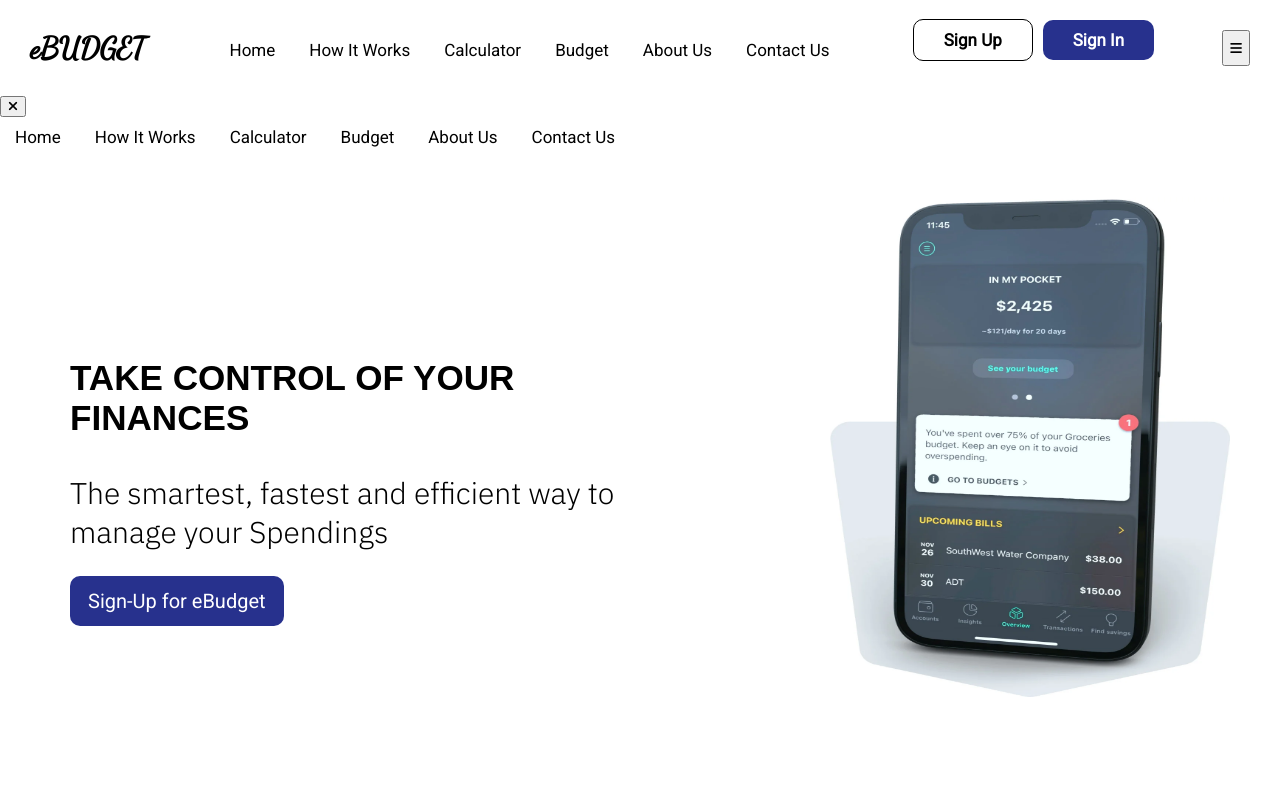
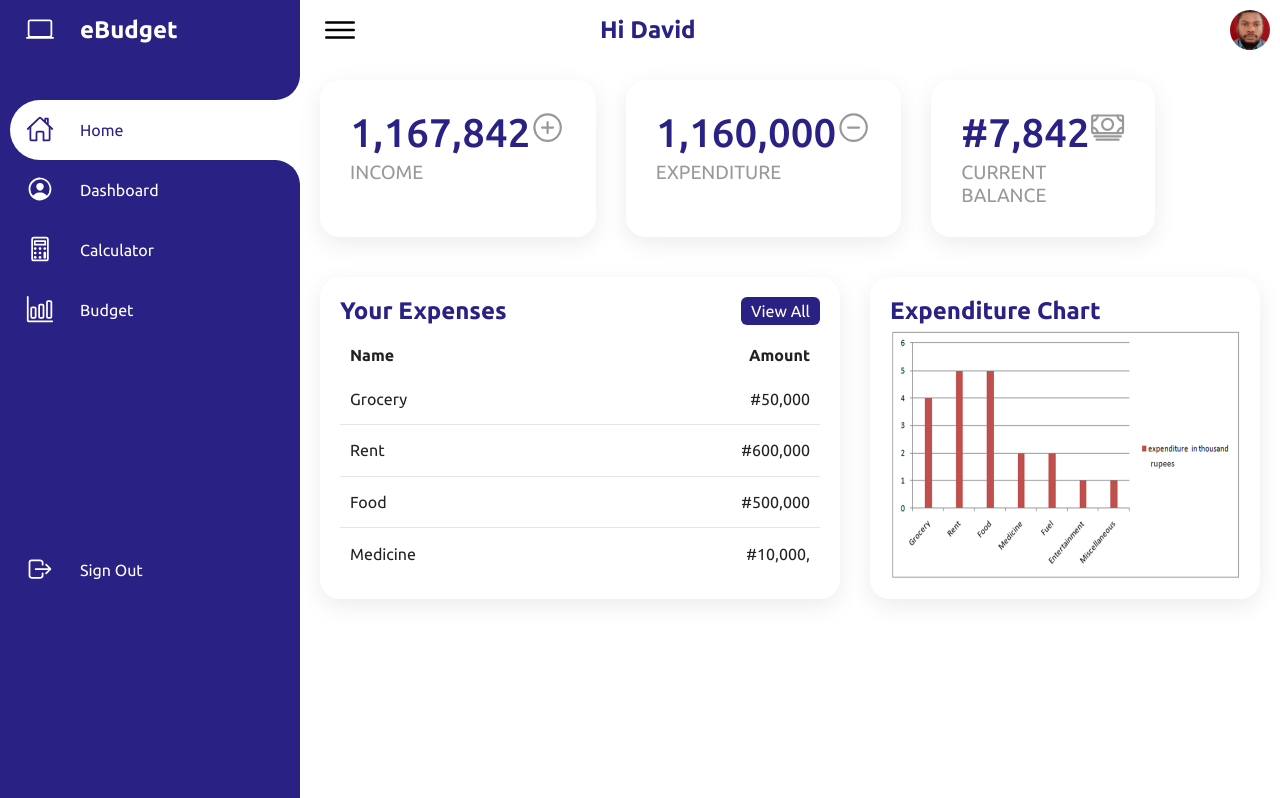
Before and after one commit to tiidelabfellowship/pacesetters, a plain HTML site: page index.html in a window 1280 px wide. Both pictures are taken after a click on the link "Home". Shown: the top 798 px of the page. Drawn offline with nearby package versions, Linux system fonts and the light colour scheme; a web font is replaced by a local one.

Commit message:
Add files via upload
dashboard

```diff
--- /dev/null
+++ b/assets/css/style.css
@@ -0,0 +1,406 @@
+/* =============== Globals ============== */
+* {
+  font-family: "Ubuntu", sans-serif;
+  margin: 0;
+  padding: 0;
+  box-sizing: border-box;
+}
+
+:root {
+  --blue: #2a2185;
+  --white: #fff;
+  --gray: #f5f5f5;
+  --black1: #222;
+  --black2: #999;
+    font-family: 'Ubuntu', sans-serif;
+}
+
+body {
+  min-height: 100vh;
+  overflow-x: hidden;
+}
+
+.container {
+  position: relative;
+  width: 100%;
+}
+
+/* =============== Navigation ================ */
+.navigation {
+  position: fixed;
+  width: 300px;
+  height: 100%;
+  background: var(--blue);
+  border-left: 10px solid var(--blue);
+  transition: 0.5s;
+  overflow: hidden;
+}
+.navigation.active {
+  width: 80px;
+}
+
+.navigation ul {
+  position: absolute;
+  top: 0;
+  left: 0;
+  width: 100%;
+}
+
+.navigation ul li {
+  position: relative;
+  width: 100%;
+  list-style: none;
+  border-top-left-radius: 30px;
+  border-bottom-left-radius: 30px;
+}
+
+.navigation ul li:hover,
+.navigation ul li.hovered {
+  background-color: var(--white);
+}
+
+.navigation ul li:nth-child(1) {
+  margin-bottom: 40px;
+  pointer-events: none;
+}
+
+.navigation ul li:nth-child(6) {
+  margin-top: 200px;
+}
+
+.navigation ul li a {
+  position: relative;
+  display: block;
+  width: 100%;
+  display: flex;
+  text-decoration: none;
+  color: var(--white);
+}
+.navigation ul li:hover a,
+.navigation ul li.hovered a {
+  color: var(--blue);
+}
+
+.navigation ul li a .icon {
+  position: relative;
+  display: block;
+  min-width: 60px;
+  height: 60px;
+  line-height: 75px;
+  text-align: center;
+}
+.navigation ul li a .icon ion-icon {
+  font-size: 1.75rem;
+}
+
+.navigation ul li a .title {
+  position: relative;
+  display: block;
+  padding: 0 10px;
+  height: 60px;
+  line-height: 60px;
+  text-align: start;
+  white-space: nowrap;
+}
+
+/* --------- curve outside ---------- */
+.navigation ul li:hover a::before,
+.navigation ul li.hovered a::before {
+  content: "";
+  position: absolute;
+  right: 0;
+  top: -50px;
+  width: 50px;
+  height: 50px;
+  background-color: transparent;
+  border-radius: 50%;
+  box-shadow: 35px 35px 0 10px var(--white);
+  pointer-events: none;
+}
+.navigation ul li:hover a::after,
+.navigation ul li.hovered a::after {
+  content: "";
+  position: absolute;
+  right: 0;
+  bottom: -50px;
+  width: 50px;
+  height: 50px;
+  background-color: transparent;
+  border-radius: 50%;
+  box-shadow: 35px -35px 0 10px var(--white);
+  pointer-events: none;
+}
+
+/* ===================== Main ===================== */
+.main {
+  position: absolute;
+  width: calc(100% - 300px);
+  left: 300px;
+  min-height: 100vh;
+  background: var(--white);
+  transition: 0.5s;
+}
+.main.active {
+  width: calc(100% - 80px);
+  left: 80px;
+}
+
+.toper{
+  width: 100%;
+  height: 60px;
+  display: flex;
+  justify-content: space-between;
+  align-items: center;
+  padding: 0 10px;
+}
+
+.toggle {
+  position: relative;
+  width: 60px;
+  height: 60px;
+  display: flex;
+  justify-content: center;
+  align-items: center;
+  font-size: 2.5rem;
+  cursor: pointer;
+}
+
+.search {
+  color: var(--blue);
+  position: relative;
+  width: 400px;
+  margin: 0 10px;
+  }
+
+.user {
+  position: relative;
+  width: 40px;
+  height: 40px;
+  border-radius: 50%;
+  overflow: hidden;
+  cursor: pointer;
+}
+
+.user img {
+  position: absolute;
+  top: 0;
+  left: 0;
+  width: 100%;
+  height: 100%;
+  object-fit: cover;
+}
+
+/* ======================= Cards ====================== */
+.cardBox {
+  position: relative;
+  width: 100%;
+  padding: 20px;
+  display: grid;
+  grid-template-columns: repeat(4, 1fr);
+  grid-gap: 30px;
+}
+
+.cardBox .card {
+  position: relative;
+  background: var(--white);
+  padding: 30px;
+  border-radius: 20px;
+  display: flex;
+  justify-content: space-between;
+  cursor: pointer;
+  box-shadow: 0 7px 25px rgba(0, 0, 0, 0.08);
+}
+
+.cardBox .card .numbers {
+  position: relative;
+  font-weight: 500;
+  font-size: 2.5rem;
+  color: var(--blue);
+}
+
+.cardBox .card .cardName {
+  color: var(--black2);
+  font-size: 1.2rem;
+  margin-top: 5px;
+}
+
+.cardBox .card .iconBx {
+  font-size: 2.2rem;
+  color: var(--black2);
+}
+
+.cardBox .card:hover {
+  background: var(--blue);
+}
+.cardBox .card:hover .numbers,
+.cardBox .card:hover .cardName,
+.cardBox .card:hover .iconBx {
+  color: var(--white);
+}
+
+/* ================== Details List ============== */
+.details {
+  position: relative;
+  width: 100%;
+  padding: 20px;
+  display: grid;
+  grid-template-columns: 2fr 1fr;
+  grid-gap: 30px;
+}
+
+.details .recentOrders {
+  position: relative;
+  display: grid;
+  min-height: 300px;
+  background: var(--white);
+  padding: 20px;
+  box-shadow: 0 7px 25px rgba(0, 0, 0, 0.08);
+  border-radius: 20px;
+}
+
+.details .cardHeader {
+  display: flex;
+  justify-content: space-between;
+  align-items: flex-start;
+}
+.cardHeader h2 {
+  font-weight: 600;
+  color: var(--blue);
+}
+.cardHeader .btn {
+  position: relative;
+  padding: 5px 10px 5px 10px;
+  background: var(--blue);
+  text-decoration: none;
+  color: var(--white);
+  border-radius: 6px;
+}
+
+.details table {
+  width: 100%;
+  border-collapse: collapse;
+  margin-top: -40px;
+}
+.details table thead td {
+  font-weight: 600;
+}
+.details .recentOrders table tr {
+  color: var(--black1);
+  border-bottom: 1px solid rgba(0, 0, 0, 0.1);
+}
+.details .recentOrders table tr:last-child {
+  border-bottom: none;
+}
+.details .recentOrders table tbody tr:hover {
+  background: var(--blue);
+  color: var(--white);
+}
+.details .recentOrders table tr td {
+  padding: 10px;
+  }
+.details .recentOrders table tr td:last-child {
+  text-align: end;
+}
+.details .recentOrders table tr td:nth-child(2) {
+  text-align: end;
+}
+.details .recentOrders table tr td:nth-child(3) {
+  text-align: center;
+}
+.status.delivered {
+  padding: 2px 4px;
+  background: #8de02c;
+  color: var(--white);
+  border-radius: 4px;
+  font-size: 14px;
+  font-weight: 500;
+}
+
+.status.return {
+  padding: 2px 4px;
+  background: #f00;
+  color: var(--white);
+  border-radius: 4px;
+  font-size: 14px;
+  font-weight: 500;
+}
+
+.recentCustomers {
+  position: relative;
+  display: grid;
+  min-height: 320px;
+  padding: 20px;
+  background: var(--white);
+  box-shadow: 0 7px 25px rgba(0, 0, 0, 0.08);
+  border-radius: 20px;
+}
+.imgBx {
+  position: relative;
+  width: 350px;
+  height: 250px;
+  margin-top: 4px;
+}
+
+
+/* ====================== Responsive Design ========================== */
+@media (max-width: 991px) {
+  .navigation {
+    left: -300px;
+  }
+  .navigation.active {
+    width: 300px;
+    left: 0;
+  }
+  .main {
+    width: 100%;
+    left: 0;
+  }
+  .main.active {
+    left: 300px;
+  }
+  .cardBox {
+    grid-template-columns: repeat(2, 1fr);
+  }
+}
+
+@media (max-width: 768px) {
+  .details {
+    grid-template-columns: 1fr;
+  }
+  .recentOrders {
+    overflow-x: auto;
+  }
+  .status.inProgress {
+    white-space: nowrap;
+  }
+}
+
+@media (max-width: 480px) {
+  .cardBox {
+    grid-template-columns: repeat(1, 1fr);
+  }
+  .cardHeader h2 {
+    font-size: 20px;
+  }
+  .user {
+    min-width: 40px;
+  }
+  .navigation {
+    width: 100%;
+    left: -100%;
+    z-index: 1000;
+  }
+  .navigation.active {
+    width: 100%;
+    left: 0;
+  }
+  .toggle {
+    z-index: 10001;
+  }
+  .main.active .toggle {
+    color: #fff;
+    position: fixed;
+    right: 0;
+    left: initial;
+  }
+}
--- /dev/null
+++ b/assets/js/main.js
@@ -0,0 +1,21 @@
+// add hovered class to selected list item
+let list = document.querySelectorAll(".navigation li");
+
+function activeLink() {
+  list.forEach((item) => {
+    item.classList.remove("hovered");
+  });
+  this.classList.add("hovered");
+}
+
+list.forEach((item) => item.addEventListener("mouseover", activeLink));
+
+// Menu Toggle
+let toggle = document.querySelector(".toggle");
+let navigation = document.querySelector(".navigation");
+let main = document.querySelector(".main");
+
+toggle.onclick = function () {
+  navigation.classList.toggle("active");
+  main.classList.toggle("active");
+};
--- a/index.html
+++ b/index.html
@@ -1,185 +1,187 @@
 <!DOCTYPE html>
 <html lang="en">
+
 <head>
-    <link rel="stylesheet" href="index.css" />
-    <meta charset="UTF-8" />
-    <meta http-equiv="X-UA-Compatible" content="IE=edge" />
-    <meta name="viewport" content="width=device-width, initial-scale=1.0" />
-    <link rel="stylesheet" href="./assets/css/landing-page.css.css" />
-    <!-- font-awesome link -->
-    <link
-      rel="stylesheet"
-      href="https://cdnjs.cloudflare.com/ajax/libs/font-awesome/6.4.0/css/all.min.css"
-    />
-    <!-- google font link -->
-    <link rel="preconnect" href="https://fonts.googleapis.com" />
-    <link rel="preconnect" href="https://fonts.gstatic.com" crossorigin />
-    <link
-      href="https://fonts.googleapis.com/css2?family=Cantarell&family=Comme:wght@400;500&family=Dancing+Script:wght@500&family=IBM+Plex+Sans:ital,wght@0,300;1,300&family=Island+Moments&family=Josefin+Sans:wght@100&family=Montserrat:wght@200;300&family=Open+Sans:ital,wght@0,600;0,800;1,600&family=Roboto:wght@300;400&display=swap"
-      rel="stylesheet"
-    />
-    <!-- favicon link -->
-    <link
-      rel="icon"
-      type="png"
-      href="./assets/img/landing-page-img/ebudget logo.jpg"
-    />
-    <title>My Portfolio</title>
+    <meta charset="UTF-8">
+    <meta http-equiv="X-UA-Compatible" content="IE=edge">
+    <meta name="viewport" content="width=device-width, initial-scale=1.0">
+    <link rel="stylesheet" href="https://fonts.googleapis.com/css?family=Ubuntu:300,400,500,700">
+    <title>eBudget Dashboard</title>
+    <!-- ======= Styles ====== -->
+    <link rel="stylesheet" href="assets/css/style.css">
 </head>
+
 <body>
-    <header>
-      <div class="logo"><a href="#">eBUDGET</a></div>
-      <nav>
-        <a href="#">Home</a>
-        <a href="#">How It Works</a>
-        <a href="./calculator.html">Calculator</a>
-        <a href="#">Budget</a>
-        <a href="#">About Us</a>
-        <a href="./contact.html">Contact Us</a>
-      </nav>
-      <div class="sign">
-        <a href="./signup.html" class="sign-up">Sign Up</a>
-        <a href="./signin.html" class="sign-in">Sign In</a>
-      </div>
-      <button class="bars" id="bars">
-        <i class="fas fa-bars"></i>
-      </button>
-    </header>
+    <!-- =============== Navigation ================ -->
+    <div class="container">
+        <div class="navigation">
+            <ul>
+                <li>
+                    <a href="#">
+                        <span class="icon"><ion-icon name="laptop-outline"></ion-icon>
+                        </span>
+                        <span class="title"><h2> eBudget</h2></span>
+                    </a>
+                </li>
 
-    <div class="mobile-navigation">
-      <button class="bars" id="bars">
-        <i class="fas fa-times"></i>
-      </button>
-      <nav>
-        <a href="#">Home</a>
-        <a href="#">How It Works</a>
-        <a href="#">Calculator</a>
-        <a href="#">Budget</a>
-        <a href="#">About Us</a>
-        <a href="#">Contact Us</a>
-      </nav>
+                <li>
+                    <a href="#">
+                        <span class="icon">
+                            <ion-icon name="home-outline"></ion-icon>
+                        </span>
+                        <span class="title">Home</span>
+                    </a>
+                </li>
+
+                <li>
+                    <a href="#">
+                        <span class="icon">
+                            <ion-icon name="person-circle-outline"></ion-icon>
+                        </span>
+                        <span class="title">Dashboard</span>
+                    </a>
+                </li>
+
+                <li>
+                    <a href="#">
+                        <span class="icon">
+                            <ion-icon name="calculator-outline"></ion-icon>
+                        </span>
+                        <span class="title">Calculator</span>
+                    </a>
+                </li>
+
+                <li>
+                    <a href="#">
+                        <span class="icon">
+                            <ion-icon name="bar-chart-outline"></ion-icon>
+                        </span>
+                        <span class="title">Budget</span>
+                    </a>
+                </li>
+
+                <li>
+                    <a href="#">
+                        <span class="icon">
+                            <ion-icon name="log-out-outline"></ion-icon>
+                        </span>
+                        <span class="title">Sign Out</span>
+                    </a>
+                </li>
+            </ul>
         </div>
 
-    <!-- Home section -->
-    <section class="landing-page">
-      <div class="write-up">
-        <h3>TAKE CONTROL OF YOUR FINANCES</h3>
-        <p>The smartest, fastest and efficient way to manage your Spendings</p>
-        <a href="#" class="sign-up-btn">Sign-Up for eBudget</a>
-        <!-- <div class="download">
-                <img src="./imgs/apple store.png" alt="">
-                <img src="./imgs/googleplay (1).png" alt="">
-            </div> -->
+        <!-- ========================= Main ==================== -->
+        <div class="main">
+            <div class="toper">
+                <div class="toggle">
+                    <ion-icon name="menu-outline"></ion-icon>
                 </div>
-      <div class="img-container">
-        <img src="./assets/img/landing-page-img/pic-intro@2x.webp" alt="" />
+
+                <div class="search">
+                    <label>
+                        <h2>Hi David</h2>
+                    </label>
                 </div>
-    </section>
 
-    <!--features section  -->
-    <section class="features">
-      <h2>Personal Financial Manager On a Go</h2>
-      <p class="heading-explain">
-        Get a Quick and accurate reference of your finances in seconds
-      </p>
-      <div class="feature-flex">
-        <div class="flex-item">
-          <i class="fa-solid fa-business-time"></i>
-          <h4>Timely bill payments and financial reminders</h4>
-          <p>
-            Financial reminders are tools that can help you stay on top of your
-            bill payments by sending you alerts or notifications before your
-            bills are due
-          </p>
-        </div>
-        <div class="flex-item">
-          <i class="fa-solid fa-shield"></i>
-          <h4>Personalized Budget and financial Goal-Setting</h4>
-          <p>
-            Outlines how you will allocate your income towards your expenses,
-            savings, and other financial goals
-          </p>
-        </div>
-        <div class="flex-item">
-          <i class="fa-solid fa-list-check"></i>
-          <h4>Schedule all your recurring expenses</h4>
-          <p>
-            Create a plan for paying regular bills or expenses, such as rent,
-            utilities, subscriptions, and loan payments.
-          </p>
-        </div>
-        <div class="flex-item">
-          <i class="fa-solid fa-money-bill-trend-up"></i>
-          <h4>save more money</h4>
-          <p>
-            Tracking your income and expenses. Create a plan for your income and
-            expenses that allows you to allocate your money in a way that
-            maximizes your savings.
-          </p>
+                <div class="user">
+                    <img src="assets/imgs/ddd.jpg" alt="">
                 </div>
             </div>
-    </section>
 
-    <!-- Tracking Section -->
-    <section class="tracking">
-      <h2></h2>
-      <div class="video-flex">
-        <div class="mp4-holder">
-          <video width="400" height="400" autoplay muted>
-            <source
-              src="./assets/img/landing-page-img/mp4.mp4"
-              type="video/mp4"
-            />
-            <source
-              src="./assets/img/landing-page-img/mp4.ogg"
-              type="video/ogg"
-            />
-            Your browser does not support the video tag.
-          </video>
+            <!-- ======================= Cards ================== -->
+            <div class="cardBox">
+                <div class="card">
+                    <div>
+                        <div class="numbers">1,167,842</div>
+                        <div class="cardName">INCOME</div>
                     </div>
-        <div class="video-write-up">
-          <h3>Track and lower your bills & Reach your goals with ease</h3>
-          <p>
-            Monitor your expenses and identify areas where you can reduce your
-            spending. This can be done by keeping a record of your monthly bills
-            such as utilities and insurance, as well as your variable expenses .
-            By tracking your spending habits, you can identify areas where you
-            may be overspending and make adjustments to reduce your bills.
-          </p>
-          <a href="./signup.html" class="sign-up-btn">Sign-Up for eBudget</a>
+
+                    <div class="iconBx">
+                        <ion-icon name="add-circle-outline"></ion-icon>
                     </div>
                 </div>
-    </section>
 
-    <!-- Footer section -->
-    <footer>
-      <div class="main-footer">
-        <div class="brand-logo">
-          <div class="logo"><a href="#">eBUDGET</a></div>
-          <span>&copy 2023</span>
+                <div class="card">
+                    <div>
+                        <div class="numbers">1,160,000</div>
+                        <div class="cardName">EXPENDITURE</div>
                     </div>
 
-        <div class="support">
-          <h4>Have Any Questions</h4>
-          <div class="btn-holder">
+                    <div class="iconBx">
+                        <ion-icon name="remove-circle-outline"></ion-icon>
+                    </div>
+                </div>
+
+                <div class="card">
                     <div>
-              <a href="#" class="cs">Contact Support</a>
+                        <div class="numbers">#7,842</div>
+                        <div class="cardName">CURRENT BALANCE</div>
                     </div>
-            <div>
-              <a href="#" class="faq">FAQ</a>
+
+                    <div class="iconBx">
+                        <ion-icon name="cash-outline"></ion-icon>
                     </div>
                 </div>
             </div>
-        <div class="socials">
-          <h4>Follow Us</h4>
-          <div>
-            <a href="#" class="fa-brands fa-facebook-f"></a>
-            <a href="" class="fa-brands fa-twitter"></a>
-            <a href="" class="fa-brands fa-instagram"></a>
-            <a href="" class="fa-brands fa-linkedin-in"></a>
+
+            <!-- ================ Details List ================= -->
+            <div class="details">
+                <div class="recentOrders">
+                    <div class="cardHeader">
+                        <h2>Your Expenses</h2>
+                        <a href="#" class="btn">View All</a>
+                    </div>
+
+                    <table>
+                        <thead>
+                            <tr>
+                                <td>Name</td>
+                                <td>Amount</td>
+                               </tr>
+                        </thead>
+
+                        <tbody>
+                            <tr>
+                                <td>Grocery</td>
+                                <td>#50,000</td>
+                                </tr>
+
+                            <tr>
+                                <td>Rent</td>
+                                <td>#600,000</td>
+                                  </tr>
+
+                            <tr>
+                                <td>Food</td>
+                                <td>#500,000</td>
+                                       </tr>
+
+                            <tr>
+                                <td>Medicine</td>
+                                <td>#10,000,</td>
+                                </tr>
+                        </tbody>
+                    </table>
+                </div>
+
+                <!-- ================= New Customers ================ -->
+                <div class="recentCustomers">
+                    <div class="cardHeader">
+                        <h2>Expenditure Chart</h2>
+                    </div>
+                        <img class="imgBx" src="assets/imgs/expenses.png" alt="">
                      </div>
             </div>
         </div>
-    </footer>
+    </div>
+
+    <!-- =========== Scripts =========  -->
+    <script src="assets/js/main.js"></script>
+
+    <!-- ====== ionicons ======= -->
+    <script type="module" src="https://unpkg.com/ionicons@5.5.2/dist/ionicons/ionicons.esm.js"></script>
+    <script nomodule src="https://unpkg.com/ionicons@5.5.2/dist/ionicons/ionicons.js"></script>
 </body>
+
 </html>
```
Also changed, not shown: assets/imgs/ddd.jpg (added), assets/imgs/expenses.png (added). Lines whose indentation alone changed are shown as unchanged.
